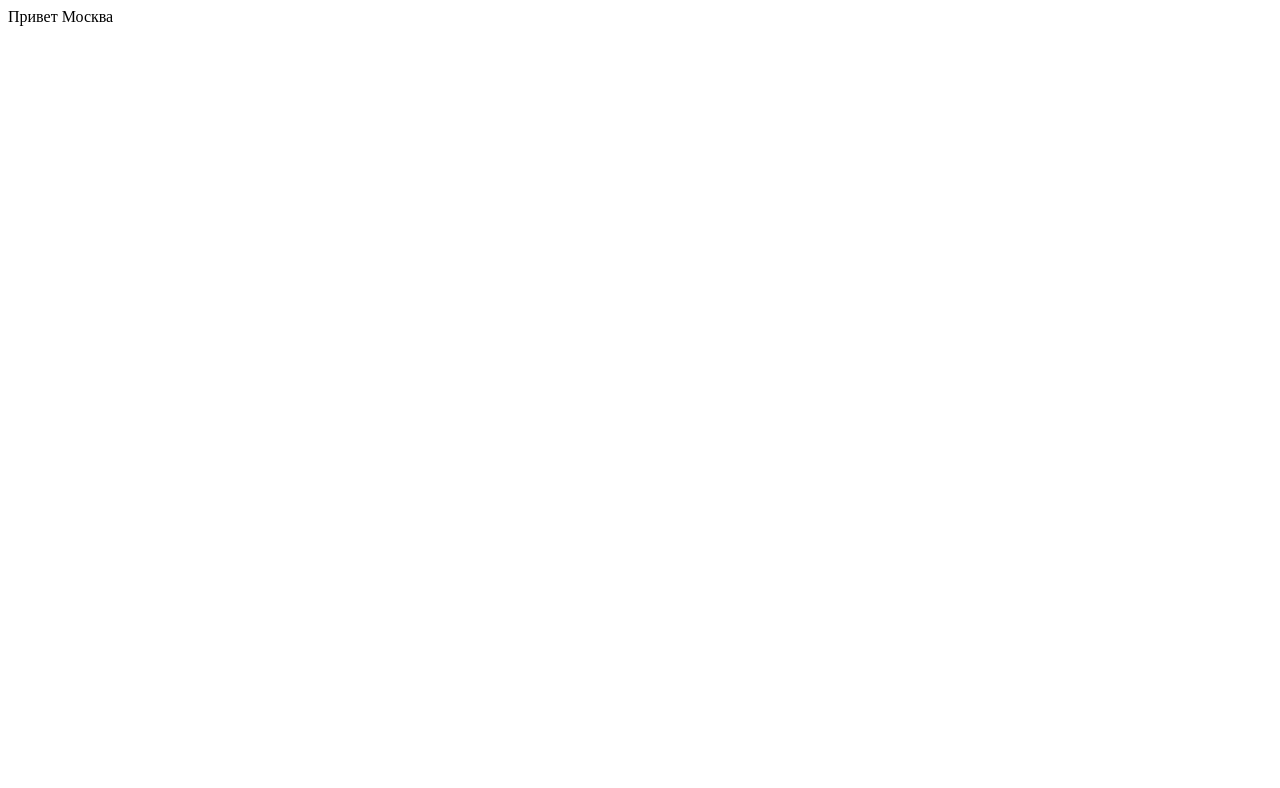
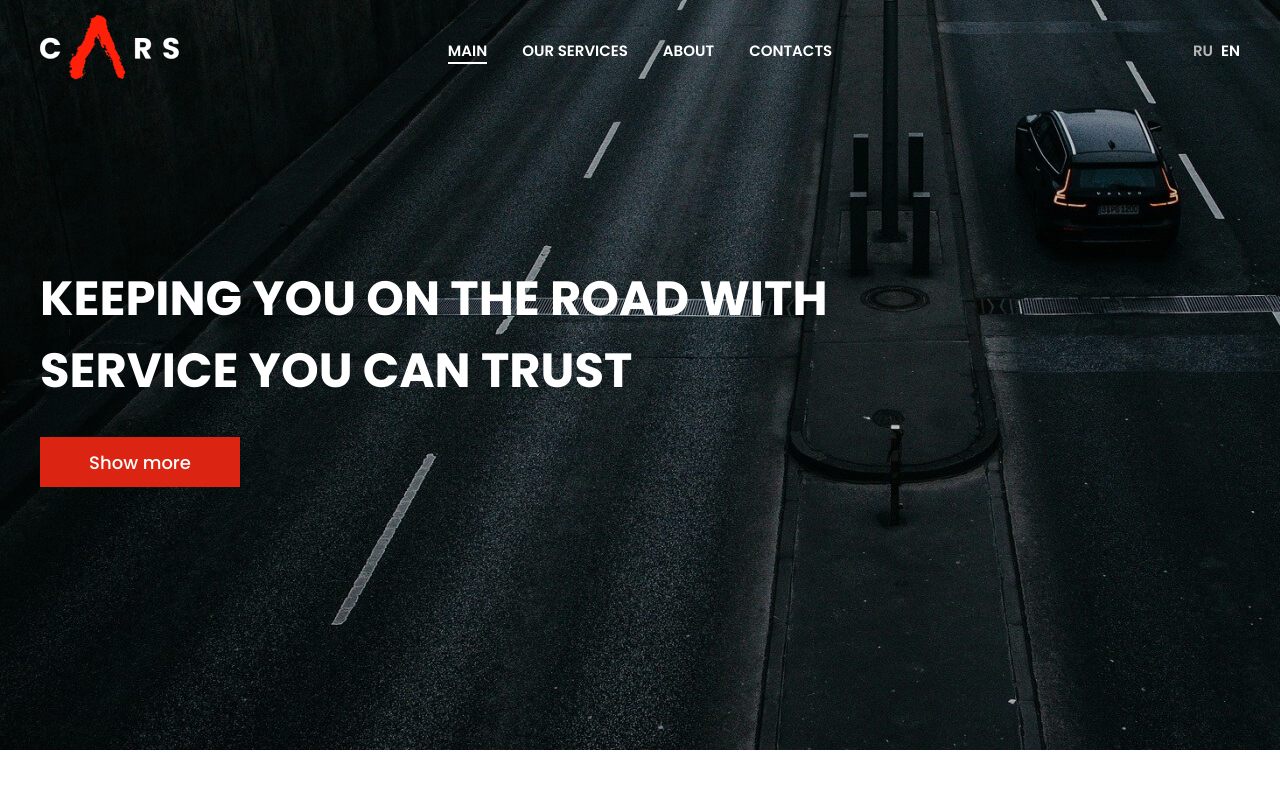
Before and after one commit to Marochnyiii/first-site, a plain HTML site: page index.html in a window 1280 px wide. Drawn offline with Linux system fonts and the light colour scheme.

Commit message:
adde first block

```diff
--- a/css/style.css
+++ b/css/style.css
@@ -0,0 +1,160 @@
+@import url('https://fonts.googleapis.com/css2?family=Poppins:wght@400;500;600;700;900&display=swap');
+
+*,*:before,*:after {
+    box-sizing: border-box;
+}
+
+body {
+    margin: 0;
+    font-family: 'Poppins', sans-serif;
+    font-size: 15px;
+}
+
+h1,h2,h4,h4,h5,h6 {
+    margin: 0;
+}
+
+.container {
+    width: 1200px;
+    margin: 0 auto;
+}
+
+.btn {
+    height: 50px;
+    min-width: 200px;
+    padding: 0 15px;
+    display: inline-flex;
+    align-items: center;
+    justify-content: center;
+    color: #fff;
+    text-decoration: none;
+    font-size: 18px;
+    font-weight: 500;
+    background-color: #DB2512;
+    transition: background-color .2s ease;
+}
+
+.btn:hover {
+    background-color: #b0483d;
+}
+
+
+/* Header start */
+.header {
+    width: 100%;
+    position: absolute;
+    top: 0;
+    left: 0;
+    z-index: 3;
+}
+
+.header__wrapper {
+    height: 100px;
+    display: flex;
+    align-items: center;
+    justify-content: space-between;
+}
+
+.header__block {
+    width: 20%;
+}
+
+.nav {
+    display: flex;
+}
+
+.nav__link {
+    margin-right: 35px;
+    color: #fff;
+    text-transform: uppercase;
+    text-decoration: none;
+    font-weight: 600;
+    position: relative;
+}
+
+.nav__link:after {
+    width: 100%;
+    height: 2px;
+    background-color: #fff;
+    position: absolute;
+    top: 100%;
+    left: 0;
+    content: '';
+    opacity: 0;
+    transition: opacity .2s ease;
+}
+
+.nav__link:last-child {
+    margin-right: 0;
+}
+
+.nav__link:hover:after {
+    opacity: 1;
+}
+
+.nav__link.active:after {
+    opacity: 1;
+}
+
+.header__lng {
+    display: flex;
+    justify-content: flex-end;
+}
+
+.header__lng-link {
+    font-weight: 600;
+    margin-right: 8px;
+    color: #b7b7b7;
+    text-transform: uppercase;
+    text-decoration: none;
+}
+
+.header__lng-link:last-child {
+    margin-right: 0;
+}
+
+.header__lng-link.active {
+    color: #fff;
+}
+/* Header end */
+
+/* Intro start */
+.intro {
+    background: url('../img/intro_bg.jpg') no-repeat;
+    background-size: cover;
+    position: relative;
+}
+
+.intro:after {
+    width: 100%;
+    height: 100%;
+    position: absolute;
+    top: 0;
+    left: 0;
+    background-color: #000;
+    opacity: .2;
+    content: '';
+}
+
+.intro__content {
+    height: 750px;
+    display: flex;
+    align-items: center;
+    position: relative;
+    z-index: 2;
+}
+
+.intro__block {
+
+}
+
+.intro__title {
+    max-width: 790px;
+    font-size: 48px;
+    font-weight: 700;
+    color: #fff;
+    line-height: 1.5;
+    margin-bottom: 30px;
+}
+
+/* Intro start */
--- a/index.html
+++ b/index.html
@@ -4,9 +4,55 @@
     <meta charset="UTF-8">
     <meta http-equiv="X-UA-Compatible" content="IE=edge">
     <meta name="viewport" content="width=device-width, initial-scale=1.0">
-    <title>Document</title>
+    <title>Car repair</title>
+    <link rel="stylesheet" href="css/style.css">
 </head>
 <body>
-    <div>Привет Москва</div>
+    <header class="header">
+        <div class="container">
+            <div class="header__wrapper">
+
+                <div class="header__block">
+                    <a href="#" class="header__logo">
+                        <img src="img/logo.png" alt="">
+                    </a>
+                </div>
+                <!--/header__block-->
+
+                <nav class="nav">
+                    <a href="#" class="nav__link active">Main</a>
+                    <a href="#" class="nav__link">Our services</a>
+                    <a href="#" class="nav__link">About</a>
+                    <a href="#" class="nav__link">Contacts</a>
+                </nav>
+
+                <div class="header__block">
+                    <div class="header__lng">
+                        <a href="#" class="header__lng-link">Ru</a>
+                        <a href="#" class="header__lng-link active">En</a>
+                    </div>
+                </div>
+
+            </div>
+            <!--/header_wrapper-->
+        </div>
+        <!--/container-->
+    </header>
+
+<section class="intro">
+    <div class="container">
+        <div class="intro__content">
+            <div class="intro__block">
+                <h1 class="intro__title">
+                    KEEPING YOU ON THE ROAD WITH
+                    SERVICE YOU CAN TRUST
+                </h1>
+
+                <a href="#" class="btn">Show more</a>
+            </div>
+        </div>
+    </div>
+</section>
+
 </body>
 </html>
```
Also changed, not shown: img/about_img.jpg (added), img/calendar.svg (added), img/diagnostic.jpg (added), img/engine.jpg (added), img/facebook.svg (added), img/instagram.svg (added), img/intro_bg.jpg (added), img/linkedin.svg (added), img/logo.png (added), img/phone.svg (added), img/pin.svg (added), img/plus.svg (added), img/tires.jpg (added), 1 other file.
